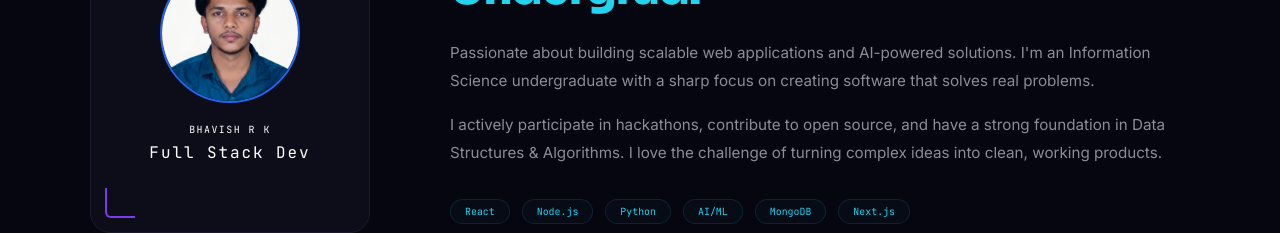
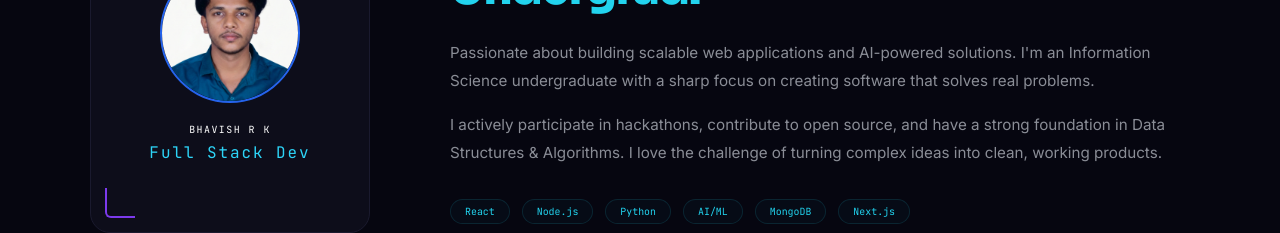
Before and after one commit to bhavish00007/Portfolio, a React (Vite) app: page / in a window 1280 px wide. Shown: the part 1027-1260 px from the top of the page. Built offline with nearby package versions, Linux system fonts and the light colour scheme.

Commit message:
Update About.jsx

```diff
--- a/src/components/About.jsx
+++ b/src/components/About.jsx
@@ -90,7 +90,7 @@ const About = () => {
   style={{
     fontFamily: FONTS.mono,
     fontSize: FONT_SIZE.xs - 0.05,
-    color: '#ffffff',
+    color: '#2DD4F7',
     letterSpacing: LETTER_SPACING.xl,
     marginTop: 6,
   }}
```
